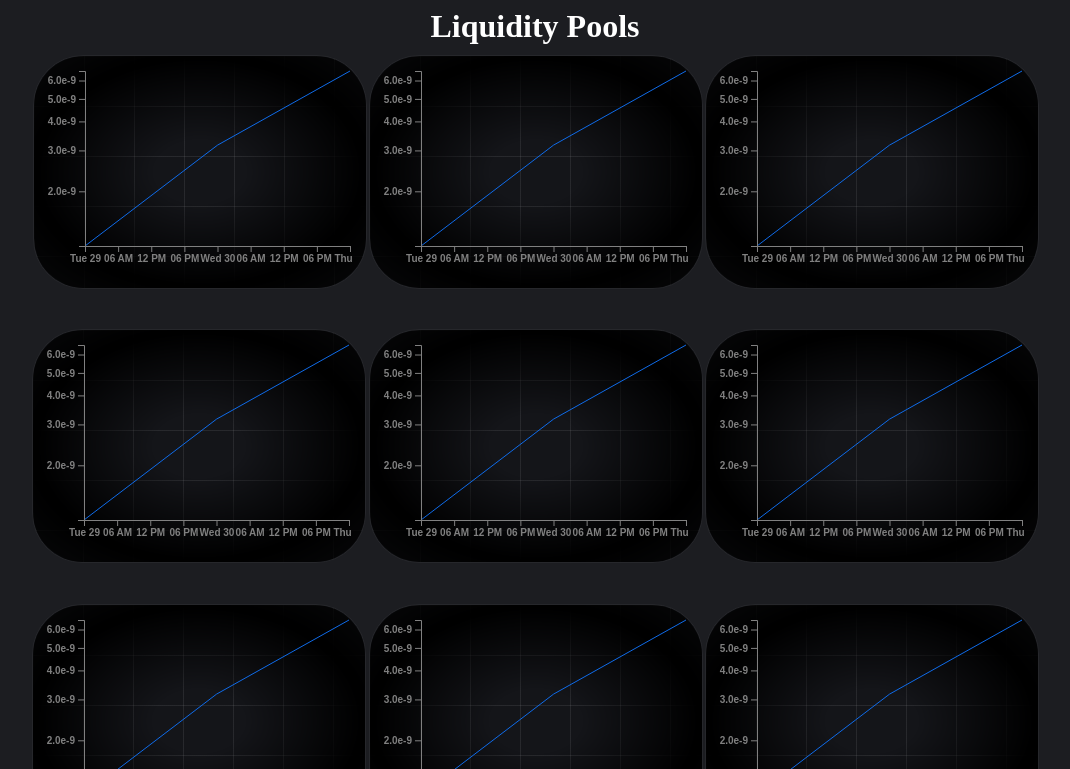
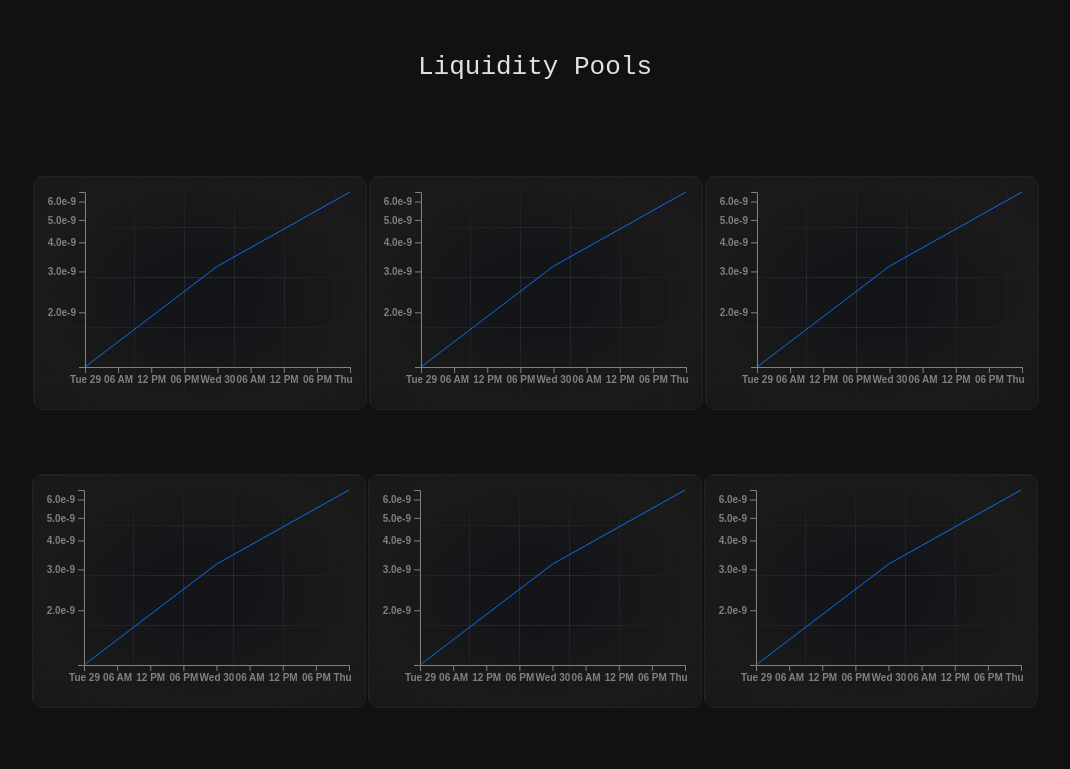
Before and after one commit to iamjakkie/LP_Econophysics, a website built with Parcel: page index.html in a window 1280 px wide. Shown: the top 769 px of the page, without its empty margins (105-1175 px from the left). Built offline with nearby package versions, Linux system fonts and the light colour scheme.

Commit message:
✨ style: sets some h2 font and margin/padding, darken body background, adjusts cards background, and gradient color, adjusts card spacing

```diff
--- a/src/styles.css
+++ b/src/styles.css
@@ -1,13 +1,15 @@
 body {
-    background: #1c1d21;
+    background: #111111;
 }
 
 h2 {
-    color: white;
-    font-size: 2em;
-    text-align: center;
-    margin: 0;
-    padding: 0;
+  color: #e1e1e1;
+  text-align: center;
+  margin: 1em 1em 2em 1em;
+  padding: 1em;
+  font-size: 2em;
+  font-family: monospace;
+  font-weight: 200;
 }
 
 .container {
@@ -17,7 +19,7 @@ h2 {
   }
 
  .container .item {
-    margin: 10px 0 3% 1px;
+    margin: 1em 0 3em 0;
     width: 300px;
     height: 200px;
     background-color: #141519;
@@ -25,8 +27,8 @@ h2 {
     font-weight: 700;
     color: white;
     text-align: center;
-    border: solid 1px #26272b;
-    border-radius: 50px;
+    border: 1px solid #222222;
+    border-radius: 10px;
     background-size: 50px 50px;
     background-image:
       linear-gradient(to right, rgba(180,180,180,0.25) 0, transparent 1px),
@@ -36,14 +38,14 @@ h2 {
 
 .container .grid {
   content: "";
+  width: 100%;
+  height: 100%;
+  background-blend-mode: multiply;
+  background-image: radial-gradient(#0000 20%, #1b1b1b 70%, #0000 150%);
+  border-radius: 10px;
   position: absolute;
   top: 0;
   left: 0;
-  width: 100%;
-  height: 100%;
-  background-image: radial-gradient(ellipse at center, rgba(0, 0, 0, 0) 20%, rgba(0, 0, 0, 1) 70%, rgba(0, 0, 0, 0) 150%);
-  border-radius: 50px;
-  background-blend-mode: multiply;
 }
 
 .item:hover {
```
